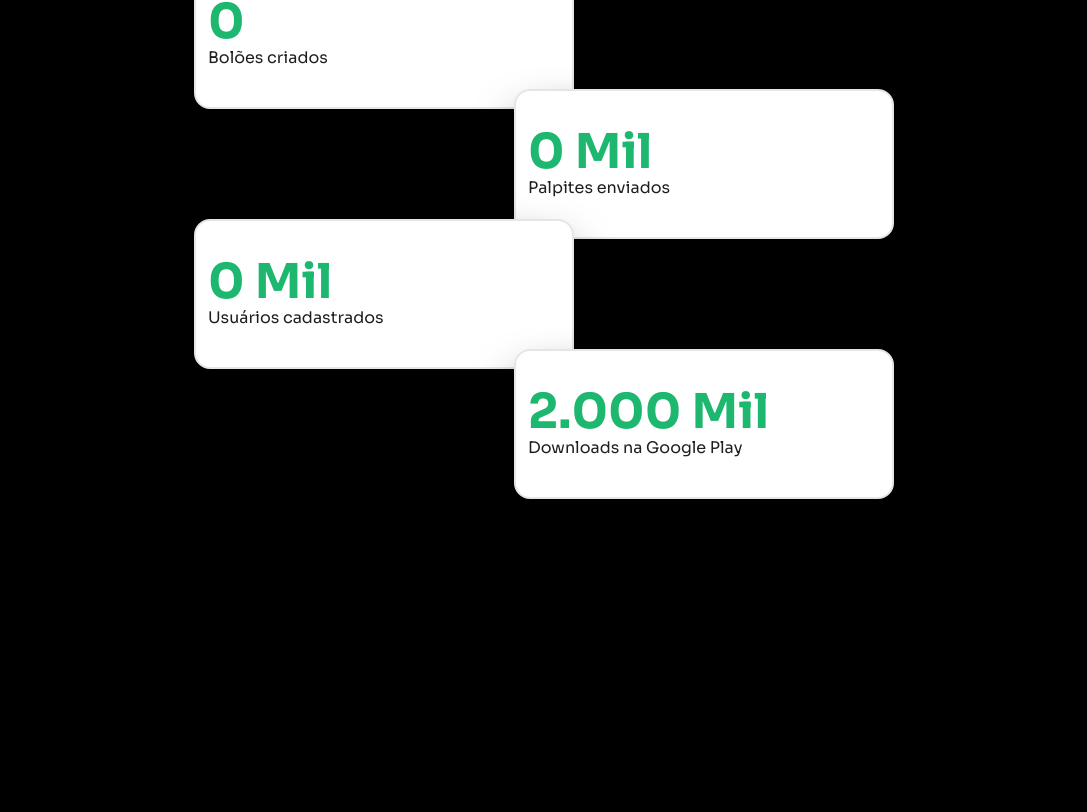
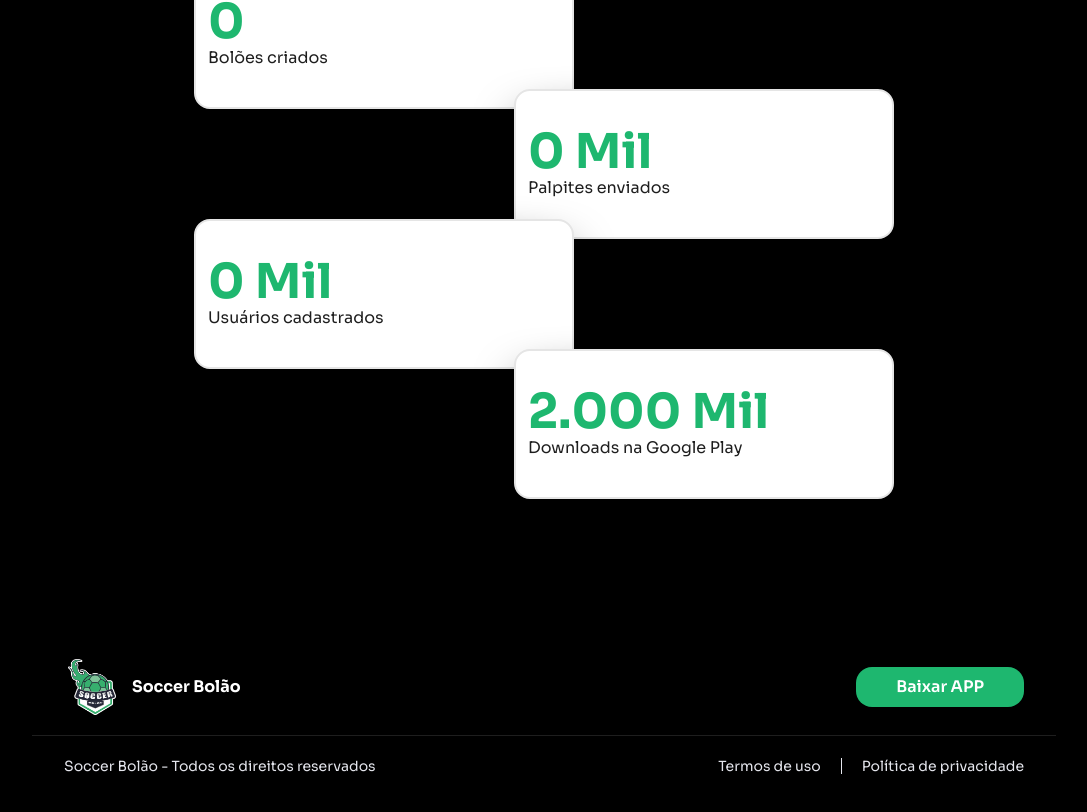
Before and after one commit to emanoeledevapps/soccerbolao-website, a Next.js app: page / in a window 1280 px wide. Shown: the part 1435-2247 px from the top of the page, without its empty margins (96-1183 px from the left). Before the commit the page ends 2014 px from the top, so only its background shows below. Built offline with nearby package versions, Linux system fonts and the light colour scheme; no server answers.

Commit message:
feat: initial structure footer

```diff
--- a/app/(home)/page.tsx
+++ b/app/(home)/page.tsx
@@ -3,6 +3,7 @@ import { Header } from '@/components/Header/Header'
 import { HeroHome } from './components/HeroHome'
 import { Emphasis } from './components/Emphasis/Emphasis'
 import { CommunityStats } from './components/CommunityStats/CommunityStats'
+import { Footer } from '@/components/Footer/Footer'
 
 export const metadata: Metadata = {
   title: 'My Page Title',
@@ -19,6 +20,8 @@ export default function Home() {
 
         <CommunityStats />
       </main>
+
+      <Footer />
     </>
   )
 }
--- /dev/null
+++ b/components/Footer/Footer.tsx
@@ -0,0 +1,53 @@
+import Image from 'next/image'
+import Logo from '@/public/images/logo.png'
+import Link from 'next/link'
+
+export function Footer() {
+  return (
+    <footer className="py-20 w-screen">
+      <div className="container mx-auto flex flex-col items-center">
+        <div className="w-full px-5 flex items-center justify-between h-full lg:px-40">
+          <div className="flex items-center gap-3">
+            <Image
+              src={Logo}
+              alt="logo do app soccer bolão"
+              className="w-10 h-10 object-contain md:w-14 md:h-14"
+            />
+            <p className="font-bold max-w-[50%] text-white text-sm md:text-base md:max-w-full">Soccer Bolão</p>
+          </div>
+
+          <Link
+            className="px-10 h-10 text-sm rounded-2xl bg-green-1 text-white font-semibold flex items-center hover:bg-green-1/90 duration-200 md:text-base"
+            href="/download"
+          >
+            Baixar APP
+          </Link>
+        </div>
+
+        <div className="h-[1px] w-[80%] mt-5 bg-gray-1"/>
+
+        <div className="w-full px-5 flex flex-col items-center justify-between h-full mt-5 gap-5 lg:px-40 md:flex-row">
+          <p className="text-gray-p text-sm text-center">Soccer Bolão - Todos os direitos reservados</p>
+
+          <div className="flex items-center gap-5">
+            <Link
+              href="/terms-of-use"
+              className="text-sm text-gray-p hover:underline"
+            >
+              Termos de uso
+            </Link>
+
+            <div className="h-4 w-[1px] bg-gray-p"/>
+
+            <Link
+              href="/privacy-policy"
+              className="text-sm text-gray-p hover:underline"
+            >
+              Política de privacidade
+            </Link>
+          </div>
+        </div>
+      </div>
+    </footer>
+  )
+}
```
